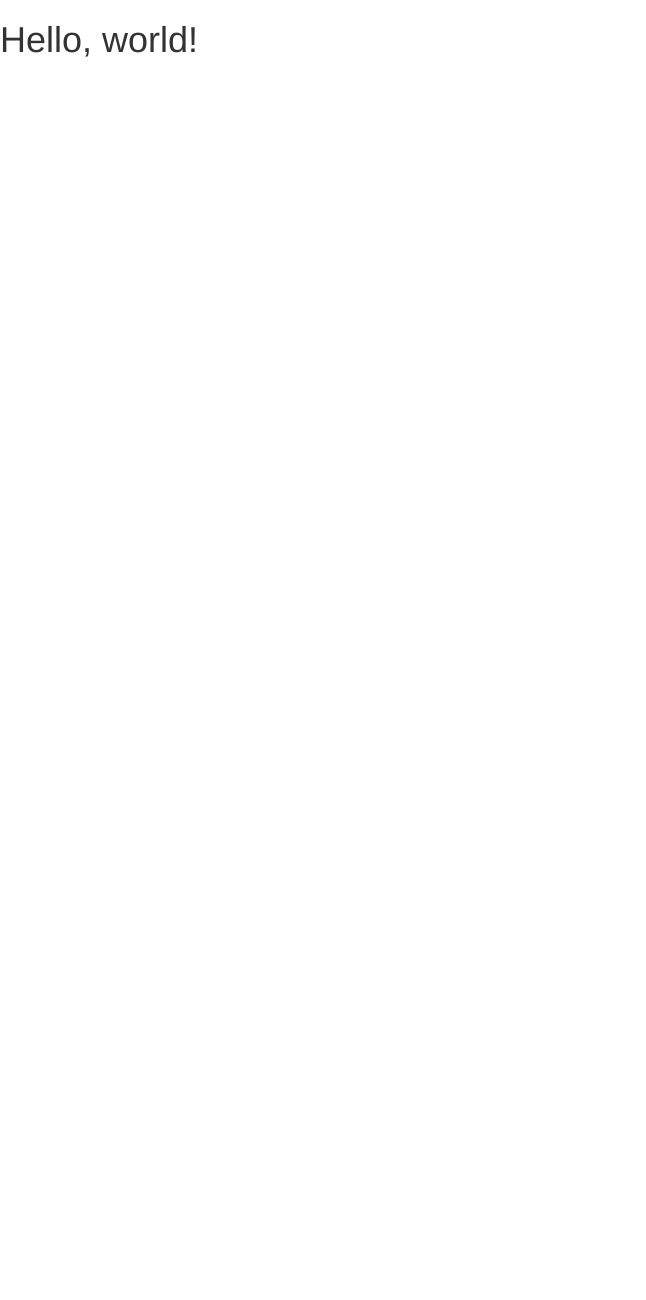
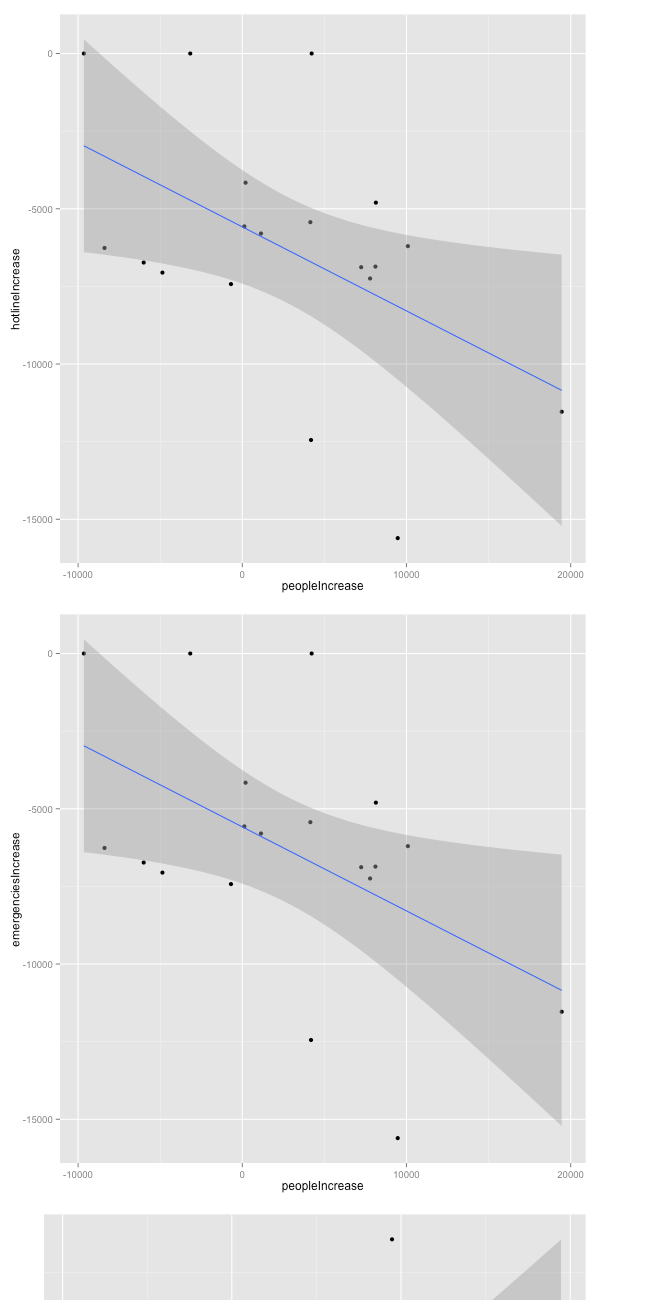
Before and after one commit to Butterwell/mbta-latenight, a plain HTML site: page index.html in a window 1280 px wide. Shown: the top 1300 px of the page, without its empty margins (0-646 px from the left). Before the commit the page ends 800 px from the top, so only its background shows below. Drawn offline with Linux system fonts and the light colour scheme.

Commit message:
Added images

```diff
--- a/index.html
+++ b/index.html
@@ -4,7 +4,7 @@
     <meta charset="utf-8">
     <meta http-equiv="X-UA-Compatible" content="IE=edge">
     <meta name="viewport" content="width=device-width, initial-scale=1">
-    <title>Bootstrap 101 Template</title>
+    <title>MBTA Late Night T</title>
 
     <!-- Bootstrap -->
     <link href="css/bootstrap.min.css" rel="stylesheet">
@@ -17,7 +17,9 @@
     <![endif]-->
   </head>
   <body>
-    <h1>Hello, world!</h1>
+    <img src="images/compComplaints.png" class="img-responsive" alt="Complaints comparison">
+    <img src="images/compEmergencies.png" class="img-responsive" alt="Emergencies comparison">
+    <img src="images/compCrime.png" class="img-responsive" alt="Crime comparison">
 
     <!-- jQuery (necessary for Bootstrap's JavaScript plugins) -->
     <script src="js/jquery.min.js"></script>
```
